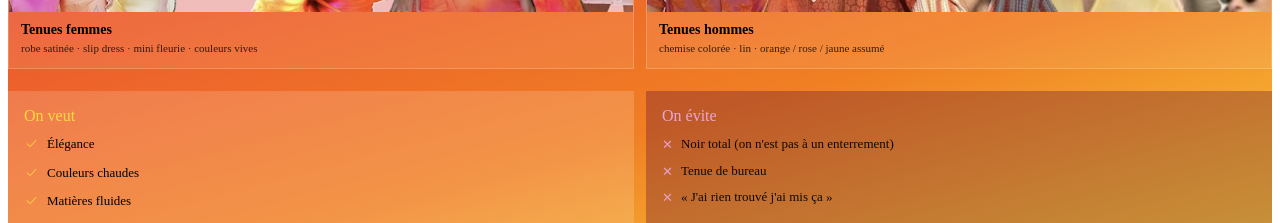
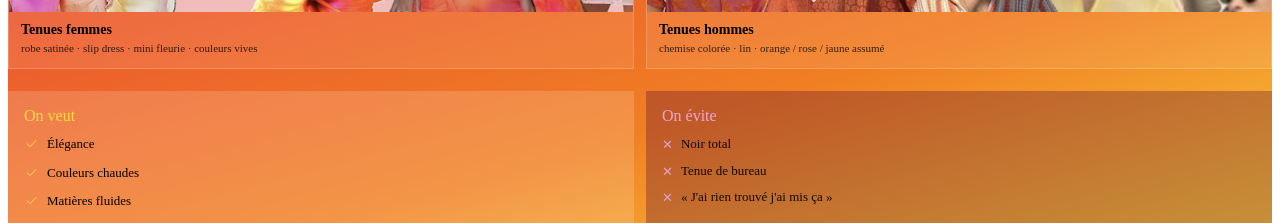
Before and after one commit to julielbrg78/aline-julie-30ans, a React (Vite) app: page / in a window 1280 px wide. Shown: the part 3680-3903 px from the top of the page. Built offline with nearby package versions, Linux system fonts and the light colour scheme; no server answers; the database is empty; the HTML template or start-up script is replaced by a standard one.

Commit message:
Dress code + icone 22h

```diff
--- a/src/data.js
+++ b/src/data.js
@@ -22,7 +22,7 @@ export const PROGRAMME = [
   { time: "17h00", title: "Accueil", desc: "Bulles & retrouvailles", icon: "arrive" },
   { time: "18h00", title: "Apéro Jazz", desc: "On lance la soirée en douceur", icon: "glass" },
   { time: "20h00", title: "Dîner — barbecue géant", desc: "Grand barbecue convivial sous les guirlandes du domaine.", icon: "plate" },
-  { time: "22h00", title: "À vous de jouer !", desc: "Temps libre pour vos surprises", icon: "quote", cta: "Je participe" },
+  { time: "22h00", title: "À vous de jouer !", desc: "Temps libre pour vos surprises", icon: "cake", cta: "Je participe" },
   { time: "23h00", title: "DJ Set & Dancefloor", desc: "On entre officiellement dans la zone « on verra demain ».", icon: "note" },
 ];
 
@@ -40,7 +40,7 @@ export const DRESSCODE = {
     { slot: "dc-hommes", label: "Tenues hommes", hint: "chemise colorée · lin · orange / rose / jaune assumé" },
   ],
   do: ["Élégance", "Couleurs chaudes", "Matières fluides", "Effet « wow mais naturel »"],
-  avoid: ["Noir total (on n'est pas à un enterrement)", "Tenue de bureau", "« J'ai rien trouvé j'ai mis ça »"],
+  avoid: ["Noir total", "Tenue de bureau", "« J'ai rien trouvé j'ai mis ça »"],
 };
 
 /* Galeries */
```
